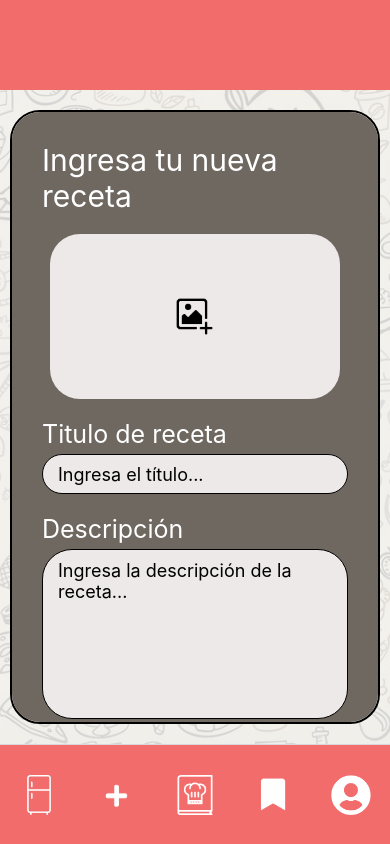
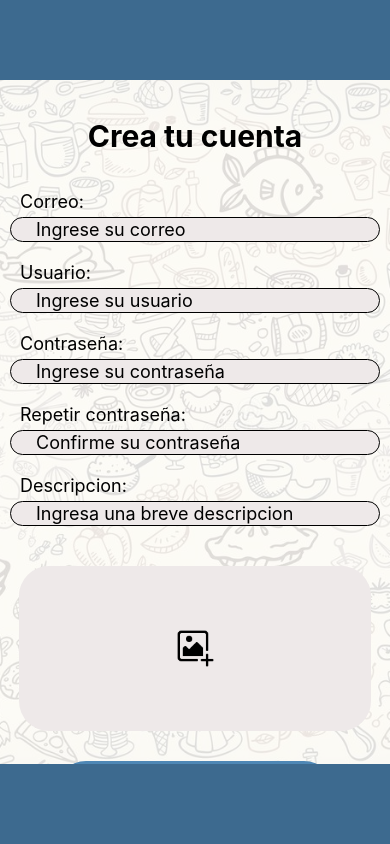
Before and after one commit to Jack200133/DinnersReady, a React Native app: screen /Recipe in a window 390 px wide. Built offline with nearby package versions, Linux system fonts and the light colour scheme.

Commit message:
Sign in y login

```diff
--- a/App.js
+++ b/App.js
@@ -3,10 +3,14 @@ import { StyleSheet, Text, View } from 'react-native';
 import Navigation from './navigation/MainStack';
 
 import RecipeScreen from './views/recipe';
+import HomeAlacena from './views/HomeAlacena';
+import LogIn from './views/LogIn';
+import SignIn from './views/signIn';
 
 export default function App() {
   return (
-    <Navigation/>
+    <SignIn/>
+
   );
 }
 
--- a/components/TitleBar/style.js
+++ b/components/TitleBar/style.js
@@ -8,7 +8,7 @@ const styles = StyleSheet.create({
         paddingHorizontal: 5,
         alignItems: 'center',
         flexDirection: 'row',
-        backgroundColor: '#f36c6c'
+        backgroundColor: '#3D6A8F'
     }
 });
 
--- /dev/null
+++ b/views/LogIn.js
@@ -0,0 +1,122 @@
+import React from 'react';
+import { StyleSheet, Text, View, ImageBackground,ScrollView,TextInput, Pressable } from 'react-native';
+
+import TitleBar from '../components/TitleBar';
+
+
+function LogIn(props) {
+
+
+
+  const [usuario, setUsuario] = React.useState("");
+  const [contraseña, setContraseña] = React.useState("");
+
+
+  return (
+    <View style={styles.containerLogIn}>
+      <TitleBar></TitleBar>
+      <ImageBackground source={require('../assets/images/fondo.png')}
+              resizeMode="cover"
+              style={styles.backimage}
+              imageStyle={{opacity: 0.2}}>
+
+        <View style={styles.titleL}>
+                <Text style={styles.titleDinner}>Dinner's Ready</Text>
+        </View>
+
+        <View style={styles.LogInContainer}>
+          <Text style={styles.desctext}>Usuario:</Text>
+            <TextInput
+            style={styles.inputLogIn}
+            onChangeText={setUsuario}
+            value={usuario}
+            placeholder="Ingrese su usuario"
+            keyboardType="default"
+            />
+          <Text style={styles.desctext}>Contraseña:</Text>
+
+          <TextInput
+          style={styles.inputLogIn}
+          onChangeText={setContraseña}
+          value={contraseña}
+          placeholder="Ingrese su contraseña"
+          keyboardType="default"
+          />
+
+          <View style={styles.LogInButton}>
+            <Pressable>
+                <Text style={{fontSize: 18, color: '#EEE9E9'}}>Ingresar</Text>
+            </Pressable>
+          </View>
+          <View style={styles.LogInButton}>
+            <Pressable>
+                <Text style={{fontSize: 18, color: '#EEE9E9'}}>Registrarse</Text>
+            </Pressable>
+          </View>
+        </View>
+
+        </ImageBackground>
+        <TitleBar></TitleBar>
+    </View>
+
+  );
+}
+const styles = StyleSheet.create({
+  containerLogIn: {
+    flex:1
+  },
+  inputLogIn:{
+    borderWidth: 1,
+    marginBottom: 20,
+    borderColor: 'black',
+    borderRadius: 30,
+    fontSize: 18,
+    height: 40,
+    paddingHorizontal: 25,
+    backgroundColor: '#EEE9E9',
+  },
+  backimage:{
+    width: '100%',
+    height: '100%',
+    flex: 1,
+    justifyContent: "center",
+  },
+  LogInContainer: {
+    flex:1,
+    height: '80%',
+    paddingHorizontal: 10,
+    width:'100%',
+
+  },
+  LogInButton:{
+    height: 60,
+    width: '75%',
+    backgroundColor: '#4E87B5',
+    justifyContent: 'center',
+    alignItems: 'center',
+    borderWidth: 0,
+    borderRadius: 30,
+    marginTop: 30,
+    alignSelf: 'center',
+  },
+  desctext:{
+    fontSize: 18,
+    marginLeft:10,
+    marginBottom:5,
+  },
+  titleL:{
+    justifyContent:'center',
+    alignItems:'center',
+    height:'25%',
+    width:'100%',
+
+  },
+  titleDinner:{
+    fontSize: 30,
+    fontWeight: 'bold',
+    alignSelf: 'center',
+    justifyContent: 'center'
+  }
+});
+
+export default LogIn;
--- a/views/recipe.js
+++ b/views/recipe.js
@@ -93,6 +93,7 @@ export default function RecipeScreen(props) {
             />
             <Text style={styles.titles}>Dificultad de la receta</Text>
             <View >
+            <label>
                 <select  value={value} onChange={handleChange} style={{
                   borderWidth: 1,
                   marginTop: 5,
@@ -107,11 +108,12 @@ export default function RecipeScreen(props) {
                   justifyItems:'center',
                   paddingLeft:15,
                 }}>
-                  <option hidden="hidden" >Elegir dificultad</option>
-                  <option value = "Facil">Facil</option>
-                  <option value = "Intermedio">Intermedio</option>
-                  <option value = "Dificil">Dificil</option>
+                  <option hidden="hidden" ><Text>Elegir dificultad</Text></option>
+                  <option value = "Facil"><Text>Facil</Text></option>
+                  <option value = "Intermedio"><Text>Intermedio</Text></option>
+                  <option value = "Dificil"><Text>Dificil</Text></option>
                 </select>
+              </label>
             </View>
             <Text style={styles.titles}>Categorías</Text>
             <TextInput
--- /dev/null
+++ b/views/signIn.js
@@ -0,0 +1,199 @@
+import React, {useState} from 'react';
+import { StyleSheet, Text, View, ImageBackground, SafeAreaView,ScrollView,TextInput, Pressable, Picker, Image } from 'react-native';
+
+import TitleBar from '../components/TitleBar';
+import * as ImagePicker from 'expo-image-picker';
+
+
+function SignIn(props) {
+
+    const [usuario, setUsuario] = React.useState("");
+    const [contraseña, setContraseña] = React.useState("");
+    const [correo, setCorreo] = React.useState("");
+    const [descripcion, setDescripcion] = React.useState("");
+    const [image, setImage] = React.useState(null);
+
+    const pickImage = async () => {
+      // No permissions request is necessary for launching the image library
+      let result = await ImagePicker.launchImageLibraryAsync({
+        mediaTypes: ImagePicker.MediaTypeOptions.All,
+        allowsEditing: true,
+        aspect: [4, 3],
+        quality: 1,
+      });
+      console.log(result);
+
+      if (!result.cancelled) {
+        setImage(result.uri);
+
+      }
+    };
+
+    const img = require('../assets/images/add-image.png');
+
+  return (
+    <View style={styles.containerLogIn}>
+      <TitleBar></TitleBar>
+      <ImageBackground source={require('../assets/images/fondo.png')}
+              resizeMode="cover"
+              style={styles.backimage}
+              imageStyle={{opacity: 0.2}}>
+
+            <ScrollView style={styles.scrollContSigin}>
+                <View style={styles.title}>
+                    <Text style = {styles.titleSign}>Crea tu cuenta</Text>
+                </View>
+                <View style={styles.LogInContainer}>
+
+                    <Text style={styles.desctext}>Correo:</Text>
+                    <TextInput
+                        style={styles.inputLogIn}
+                        onChangeText={setCorreo}
+                        value={correo}
+                        placeholder="Ingrese su correo"
+                        keyboardType="default"
+                    />
+                    <Text style={styles.desctext}>Usuario:</Text>
+                    <TextInput
+                        style={styles.inputLogIn}
+                        onChangeText={setUsuario}
+                        value={usuario}
+                        placeholder="Ingrese su usuario"
+                        keyboardType="default"
+                    />
+                    <Text style={styles.desctext}>Contraseña:</Text>
+                    <TextInput
+                        style={styles.inputLogIn}
+                        onChangeText={setContraseña}
+                        value={contraseña}
+                        placeholder="Ingrese su contraseña"
+                        keyboardType="default"
+                    />
+                    <Text style={styles.desctext}>Repetir contraseña:</Text>
+                    <TextInput
+                        style={styles.inputLogIn}
+                        onChangeText={setContraseña}
+                        value={contraseña}
+                        placeholder="Confirme su contraseña"
+                        keyboardType="default"
+                    />
+                    <Text style={styles.desctext}>Descripcion:</Text>
+                    <TextInput
+                        style={styles.inputLogIn}
+                        onChangeText={setDescripcion}
+                        value={descripcion}
+                        placeholder="Ingresa una breve descripcion"
+                        keyboardType="default"
+                    />
+
+                    <View style={styles.imagePickerLogIn}>
+                      <Pressable style={styles.buttonS} onPress={pickImage}>
+                      {
+                          image ? <Image resizeMode='cover' style={{width: '100%', height: '100%', borderRadius: 30}}
+                          source = {{uri: image}}/> :
+                          <Image resizeMode='contain' style={styles.addImageLI}
+                          source = {img}/>
+                      }
+                      </Pressable>
+                    </View>
+
+
+                    <View style={styles.LogInButton}>
+                        <Pressable>
+                            <Text style={{fontSize: 18, color: '#EEE9E9'}}>Registrarse</Text>
+                        </Pressable>
+                    </View>
+
+
+                </View>
+            </ScrollView>
+      </ImageBackground>
+      <TitleBar></TitleBar>
+    </View>
+  );
+}
+
+const styles = StyleSheet.create({
+  containerLogIn: {
+    flex:1
+  },
+  inputLogIn:{
+    borderWidth: 1,
+    marginBottom: 20,
+    borderColor: 'black',
+    borderRadius: 30,
+    fontSize: 18,
+    height: 40,
+    paddingHorizontal: 25,
+    backgroundColor: '#EEE9E9',
+  },
+  backimage:{
+    width: '100%',
+    height: '100%',
+    flex: 1,
+    justifyContent: "center",
+  },
+  LogInContainer: {
+    flex:1,
+    height: 850,
+    paddingHorizontal: 10
+  },
+  LogInButton:{
+    height: 60,
+    width: '75%',
+    backgroundColor: '#4E87B5',
+    justifyContent: 'center',
+    alignItems: 'center',
+    borderWidth: 0,
+    borderRadius: 30,
+    marginTop: 30,
+    alignSelf: 'center',
+  },
+  desctext:{
+    fontSize: 18,
+    marginLeft:10,
+    marginBottom:5,
+  },
+  title:{
+    justifyContent:'center',
+    alignItems:'center',
+    height:'15%',
+
+  },
+  imagePickerLogIn: {
+    width: '95%',
+    height: 165,
+    alignSelf: 'center',
+    backgroundColor: '#EEE9E9',
+    marginTop: 20,
+    alignItems: 'center',
+    justifyContent: 'center',
+    borderRadius: 30
+  },
+  buttonS: {
+    width: '100%',
+    height: '100%',
+    justifyContent: 'center',
+    alignItems: 'center'
+  },
+  addImageLI: {
+    width: '25%',
+    height: '25%',
+    borderRadius: 30
+  },
+  titleSign:{
+    fontSize: 30,
+    fontWeight: 'bold',
+    alignSelf: 'center',
+    justifyContent: 'center'
+  },
+
+  scrollContSigin: {
+    flex:1,
+  },
+  scrollContainerSigin:{
+
+  },
+});
+
+export default SignIn;
```
